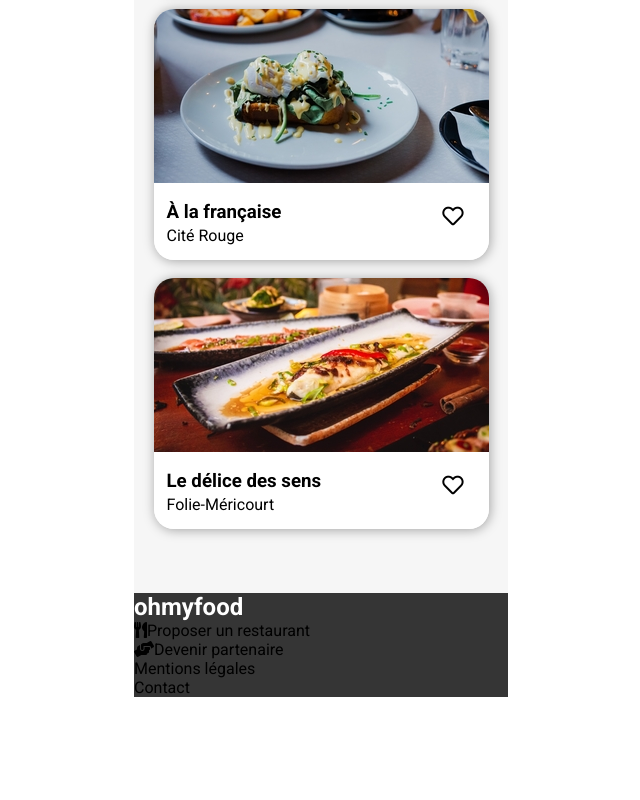
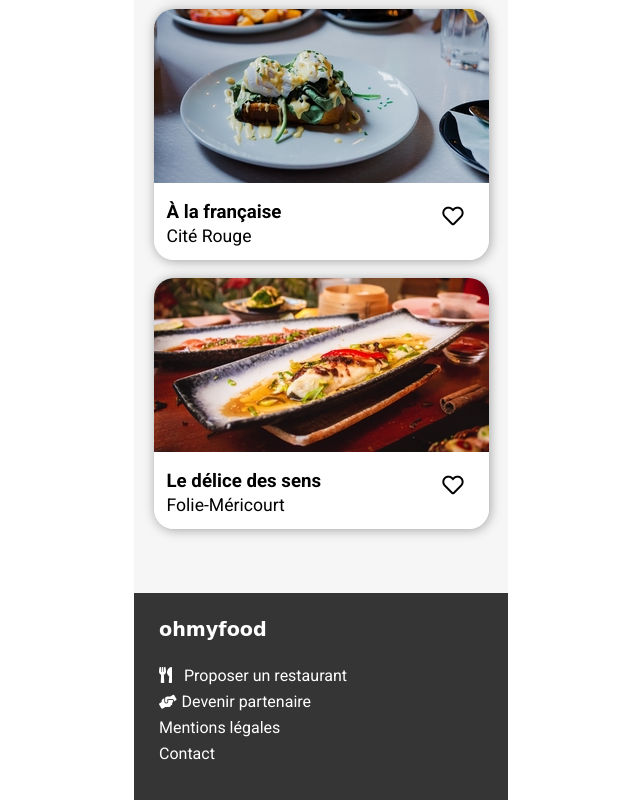
Before and after one commit to Davidvgn/DavidVignon_3_03022021, a website: page index.html in a window 1280 px wide. Shown: the part 1436-2236 px from the top of the page, without its empty margins (319-959 px from the left). Before the commit the page ends 2133 px from the top, so only its background shows below. Drawn offline with Linux system fonts and the light colour scheme; a web font is replaced by a local one.

Commit message:
Css Footer + correction html W3C validator

```diff
--- a/index.html
+++ b/index.html
@@ -45,9 +45,9 @@
                     Fonctionnement
                 </h2>
                 <ul class="fonct__bullet">
-                    <a class="fonct__bullet__btn" href="fake_link.html"><li class="fonct__bullet__li"><span class="nber">1</span><span class="fonct__icone fas fa-mobile-alt"></span><span class="text">Choisissez un restaurant</span></li></a>
-                    <a class="fonct__bullet__btn" href="fake_link.html"><li class="fonct__bullet__li"><span class="nber">2</span><span class="fonct__icone fas fa-list-ul"></span><span class="text__bis">Composez votre menu</span></li></a>
-                    <a class="fonct__bullet__btn" href="fake_link.html"><li class="fonct__bullet__li"><span class="nber">3</span><span class="fonct__icone fas fa-store"></span><span class="text__bis">Dégustez au restaurant</span></li></a>
+                    <li class="fonct__bullet__li"><a href="fake_link.html"><span class="nber">1</span><span class="fonct__icone fas fa-mobile-alt"></span><span class="text">Choisissez un restaurant</span></a></li>
+                    <li class="fonct__bullet__li"><a href="fake_link.html"><span class="nber">2</span><span class="fonct__icone fas fa-list-ul"></span><span class="text__bis">Composez votre menu</span></a></li>
+                    <li class="fonct__bullet__li"><a href="fake_link.html"><span class="nber">3</span><span class="fonct__icone fas fa-store"></span><span class="text__bis">Dégustez au restaurant</span></a></li>
                 </ul>
             </section>
 
@@ -119,10 +119,10 @@
                     ohmyfood
                 </h2>
                 <ul>
-                    <li><a href="fake_link.html"><span class="fas fa-utensils"></span>Proposer un restaurant</a></li>
-                    <li><a href="fake_link.html"><span class="fas fa-hands-helping"></span>Devenir partenaire</a></li>
-                    <li><a href="fake_link.html">Mentions légales</a></li>
-                    <li><a href="fake_link.html">Contact</a></li>
+                    <li class="footer__bullet"><a href="fake_link.html"><span class="footer__icone fas fa-utensils"></span>Proposer un restaurant</a></li>
+                    <li class="footer__bullet"><a href="fake_link.html"><span class="footer__icone2 fas fa-hands-helping fa-sm"></span>Devenir partenaire</a></li>
+                    <li class="footer__bullet"><a href="fake_link.html">Mentions légales</a></li>
+                    <li class="footer__bullet footer__bullet--lst"><a href="fake_link.html">Contact</a></li>
                 </ul>
             </footer>
 
--- a/sass/base/_base.scss
+++ b/sass/base/_base.scss
@@ -40,5 +40,28 @@ h1{
     width:100%;
     background: $colour-section;
     border-radius: $heading_border_radius ;
+}
 
+.footer{
+    padding-left: 25px;
+    &__heading{
+        padding-top: 25px;
+        padding-bottom: 25px;
+        font-size: 1.2rem;
+    }
+    &__bullet{
+        padding-bottom: 7px;
+    }
+    &__bullet--lst{
+        padding-bottom: 37px;
+    }
+    &__icone{
+        padding-right: 12px;
+    }
+    &__icone2{
+        padding-right: 5px;
+    }
 }
+footer a{
+    color: white;
+}
--- a/sass/base/_typography.scss
+++ b/sass/base/_typography.scss
@@ -5,3 +5,7 @@ body{
 .header__logo{
     font-family: 'Shrikhand', cursive;
 }
+
+.footer__heading{
+    font-family: 'Shrikhand', cursive;
+}
--- a/sass/pages/accueil.scss
+++ b/sass/pages/accueil.scss
@@ -110,3 +110,6 @@ input{
 h3{
     padding-bottom:3px;
 }
+h3 + p{
+    font-size: 1.1rem;
+}
```
Also changed, not shown: public/css/style.css, 1 other file.
